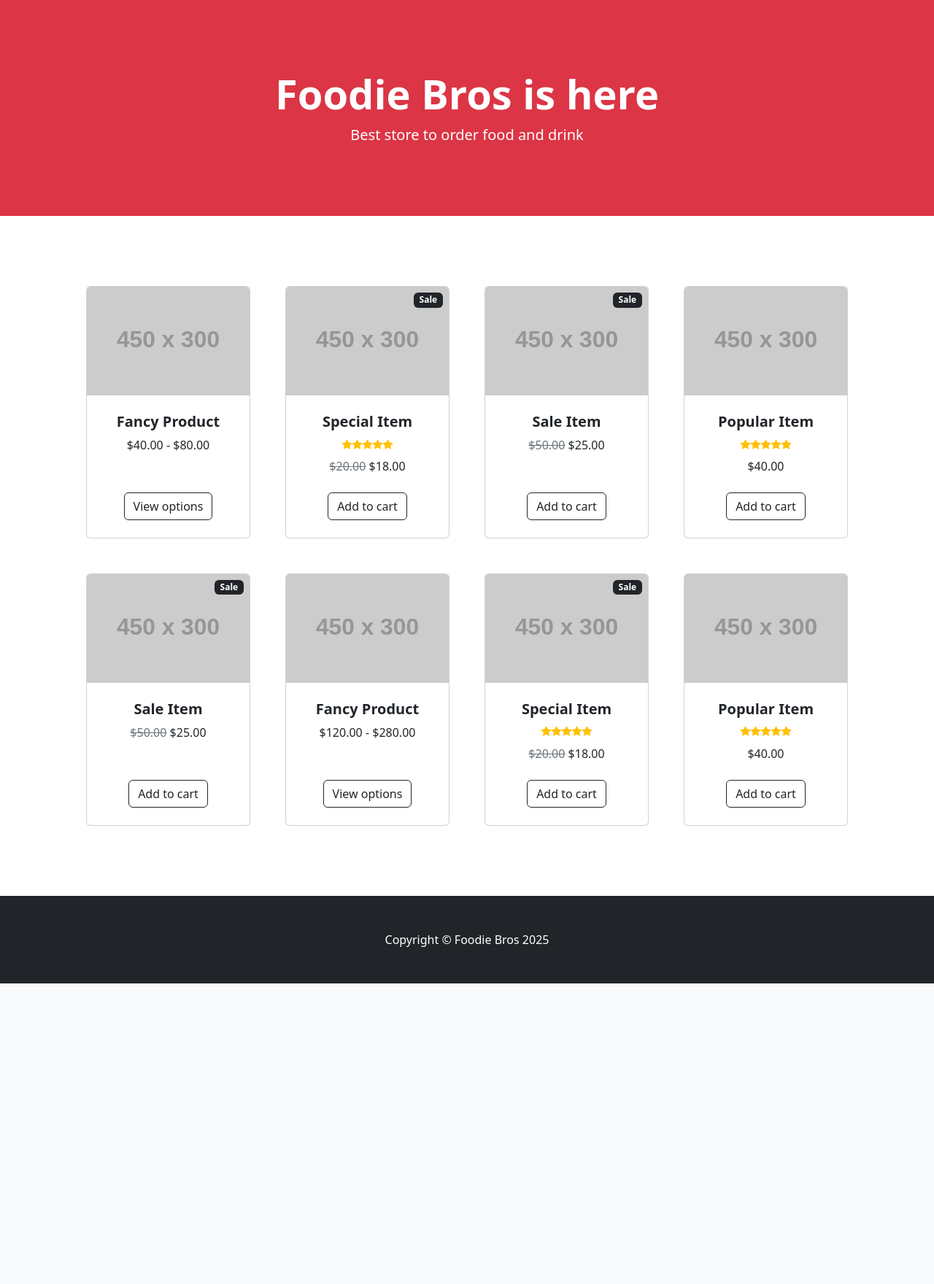
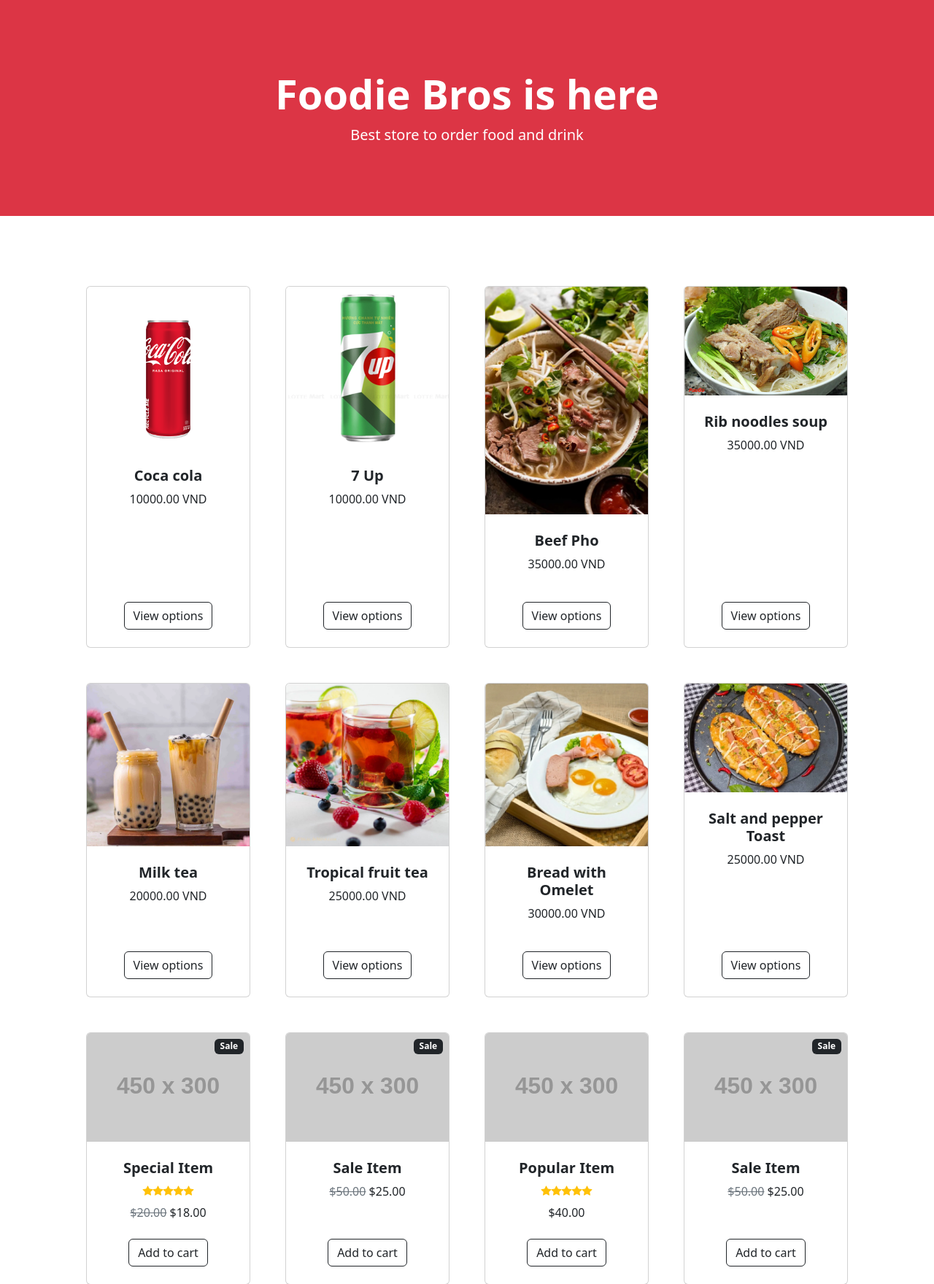
Before and after one commit to KhangUTH/Foodie-Bros-Django, a Django app: page / in a window 1280 px wide. Shown: the part 57-1817 px from the top of the page at 73% size. Before the commit the page ends 1405 px from the top, so only its background shows below. Run offline with Django 5.2, Linux system fonts and the light colour scheme; data comes from the database, SQL or seed files in the repository; both versions use the stored data as it was after the commit; grey boxes labelled with a size stand in for pictures from a placeholder-image service; some libraries are stand-ins or nearby versions.

Commit message:
update product image

```diff
--- a/ecom/fnd_store/models.py
+++ b/ecom/fnd_store/models.py
@@ -7,6 +7,9 @@ class Category(models.Model):
 
     def __str__(self):
         return self.name
+
+    class Meta:
+        verbose_name_plural = 'Categories'
 
 class Customer(models.Model):
     first_name = models.CharField(max_length=50)
--- a/ecom/fnd_store/templates/home.html
+++ b/ecom/fnd_store/templates/home.html
@@ -56,19 +56,22 @@
         </header>
         <!-- Section-->
         <section class="py-5">
+
             <div class="container px-4 px-lg-5 mt-5">
                 <div class="row gx-4 gx-lg-5 row-cols-2 row-cols-md-3 row-cols-xl-4 justify-content-center">
+
+                {%for product in products%}
                     <div class="col mb-5">
                         <div class="card h-100">
                             <!-- Product image-->
-                            <img class="card-img-top" src="https://dummyimage.com/450x300/dee2e6/6c757d.jpg" alt="..." />
+                            <img class="card-img-top" src="{{ product.image.url }}" alt="..." />
                             <!-- Product details-->
                             <div class="card-body p-4">
-                                <div class="text-center">
+                               <div class="text-center">
                                     <!-- Product name-->
-                                    <h5 class="fw-bolder">Fancy Product</h5>
+                                    <h5 class="fw-bolder">{{product.name}}</h5>
                                     <!-- Product price-->
-                                    $40.00 - $80.00
+                                    <p>{{product.price}} VND</p>
                                 </div>
                             </div>
                             <!-- Product actions-->
@@ -77,6 +80,10 @@
                             </div>
                         </div>
                     </div>
+                {%endfor%}
+
+
+
                     <div class="col mb-5">
                         <div class="card h-100">
                             <!-- Sale badge-->
--- a/ecom/fnd_store/views.py
+++ b/ecom/fnd_store/views.py
@@ -1,5 +1,6 @@
 from django.shortcuts import render
-
+from .models import Product
 # Create your views here.
 def home(request):
-    return render(request, 'home.html', {})
+    products = Product.objects.all()
+    return render(request, 'home.html', {'products':products})
```
Also changed, not shown: ecom/db.sqlite3, ecom/media/uploads/product/7up.webp (added), ecom/media/uploads/product/banh_mi_nuong_muoi_ot.webp (added), ecom/media/uploads/product/banh_mi_op_la.webp (added), ecom/media/uploads/product/coca.webp (added), ecom/media/uploads/product/fruit_tea.jpg (added), ecom/media/uploads/product/hu_tieu_suon.jpg (added), ecom/media/uploads/product/milk_tea.webp (added), ecom/media/uploads/product/pho_bo.webp (added).
